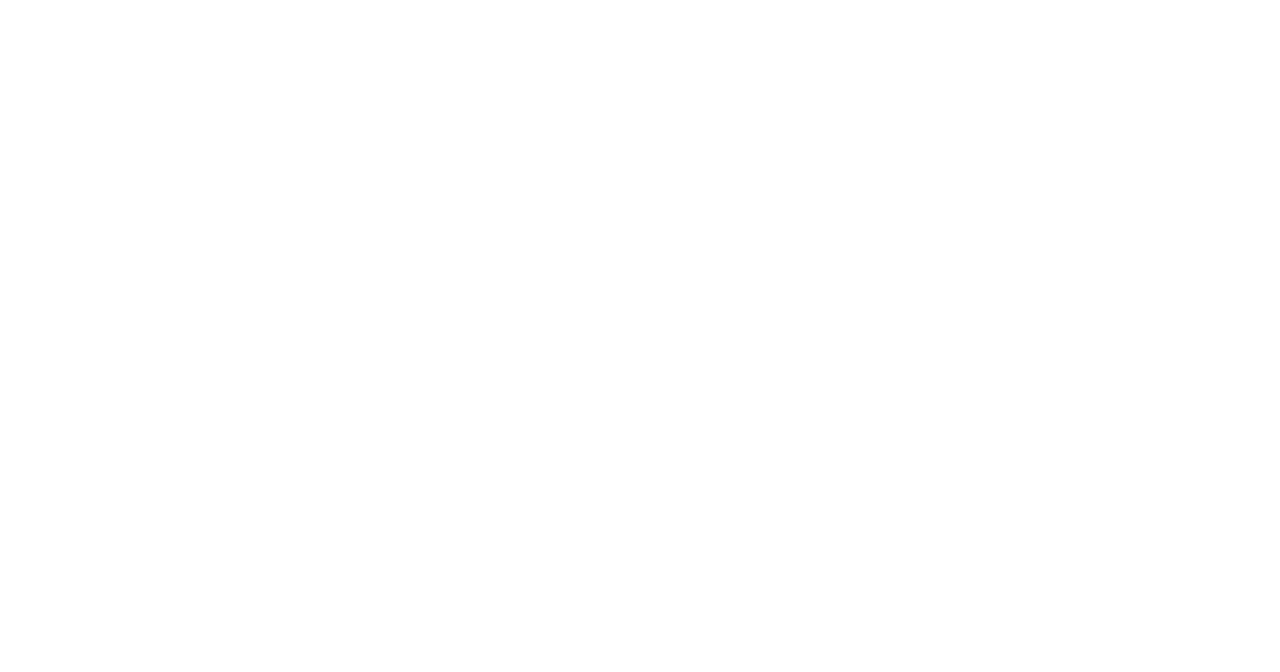
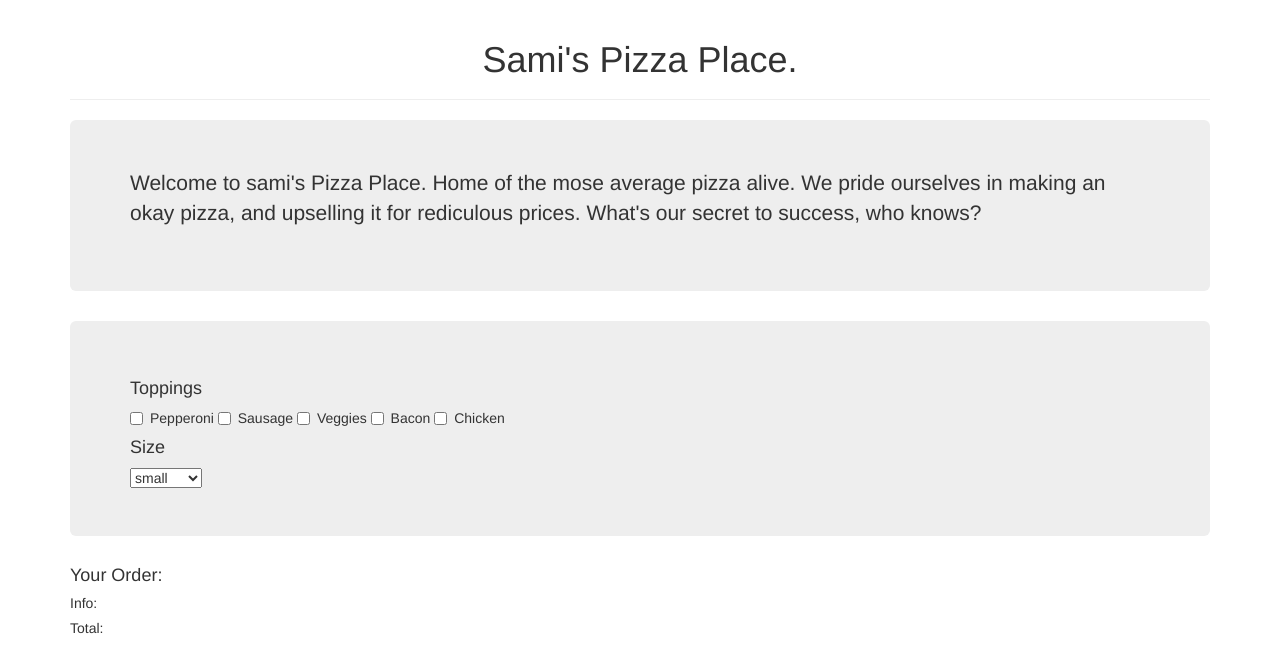
Before and after one commit to SamiAljamal/pizza-site, a plain HTML site: page index.html in a window 1280 px wide. Drawn offline with Linux system fonts and the light colour scheme.

Commit message:
Add the basic format for the webpage.

```diff
--- a/index.html
+++ b/index.html
@@ -9,6 +9,61 @@
     <title>Sami's Pizza</title>
   </head>
   <body>
+    <div class="container">
+      <div class="page-header text-center">
+        <h1>Sami's Pizza Place.</h1>
+      </div>
+      <div class="jumbotron">
+        <p>
+          Welcome to sami's Pizza Place. Home of the mose average pizza alive. We pride ourselves in making an okay pizza, and upselling it for rediculous prices. What's our secret to success, who knows?
+        </p>
 
+      </div>
+      <div class="jumbotron">
+        <form id="order">
+          <div id="toppings">
+            <div class="checkbox">
+              <h4>Toppings</h4>
+              <label>
+               <input type="checkbox" name="toppings" value="1">
+               Pepperoni
+             </label>
+             <label>
+               <input type="checkbox" name="toppings" value="1">
+               Sausage
+             </label>
+             <label>
+               <input type="checkbox" name="toppings" value="1">
+               Veggies
+             </label>
+             <label>
+               <input type="checkbox" name="toppings" value="1">
+               Bacon
+             </label>
+             <label>
+               <input type="checkbox" name="toppings" value="1">
+               Chicken
+             </label>
+            </div>
+          </div>
+          <div id="sizeEntry" class="dropdown">
+            <h4>Size</h4>
+            <select id="size">
+              <option value=1>small</option>
+              <option value=2>medium</option>
+              <option value=3>large</option>
+            </select >
+          </div>
+        </form>
+      </div>
+      <div id="results">
+        <h4>Your Order:</h4>
+        <h5>Info:</h5>
+        <p id="info">
+        </p>
+        <h5>Total:</h5>
+        <p id="total"></p>
+      </div>
+    </div>
   </body>
 </html>
```
